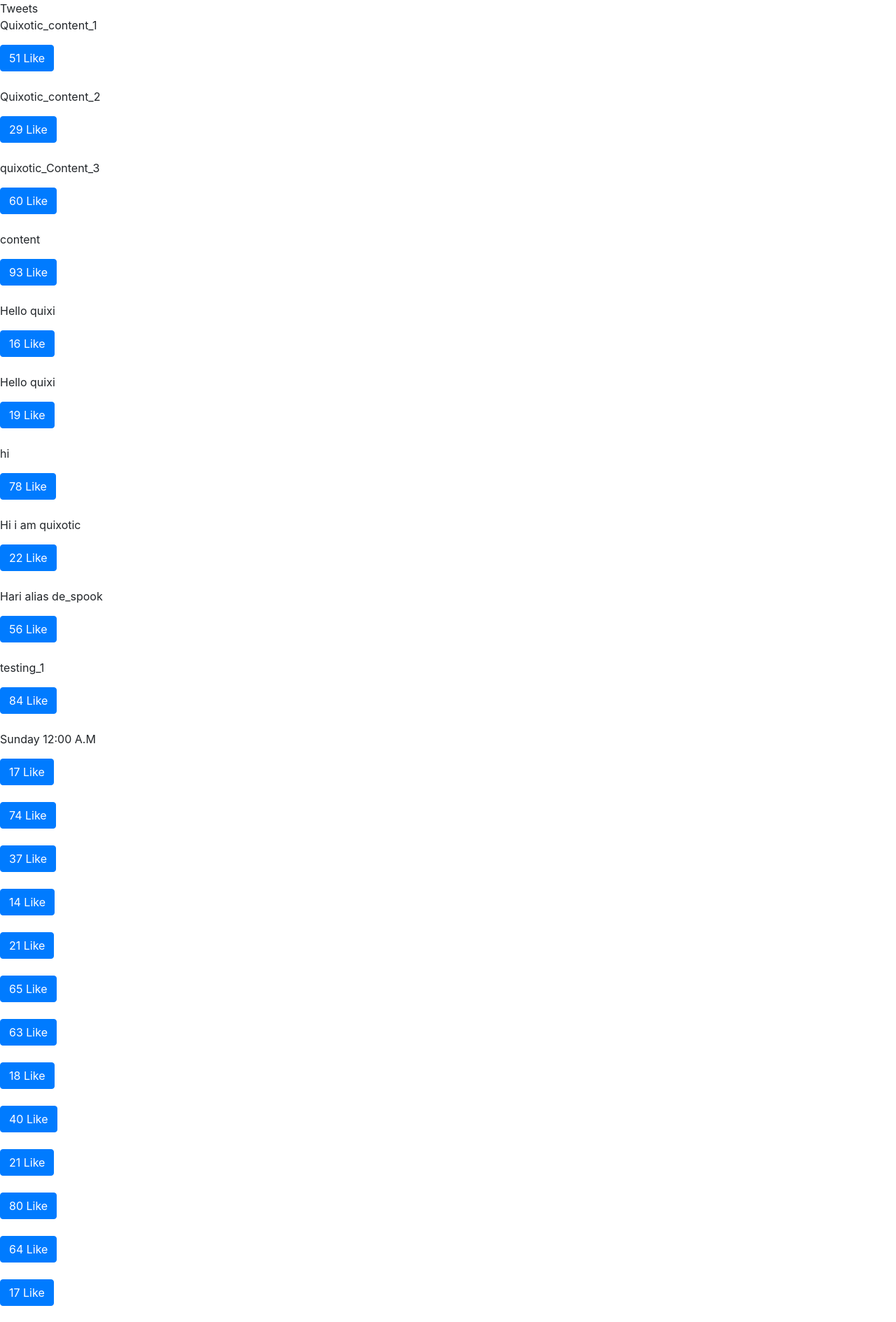
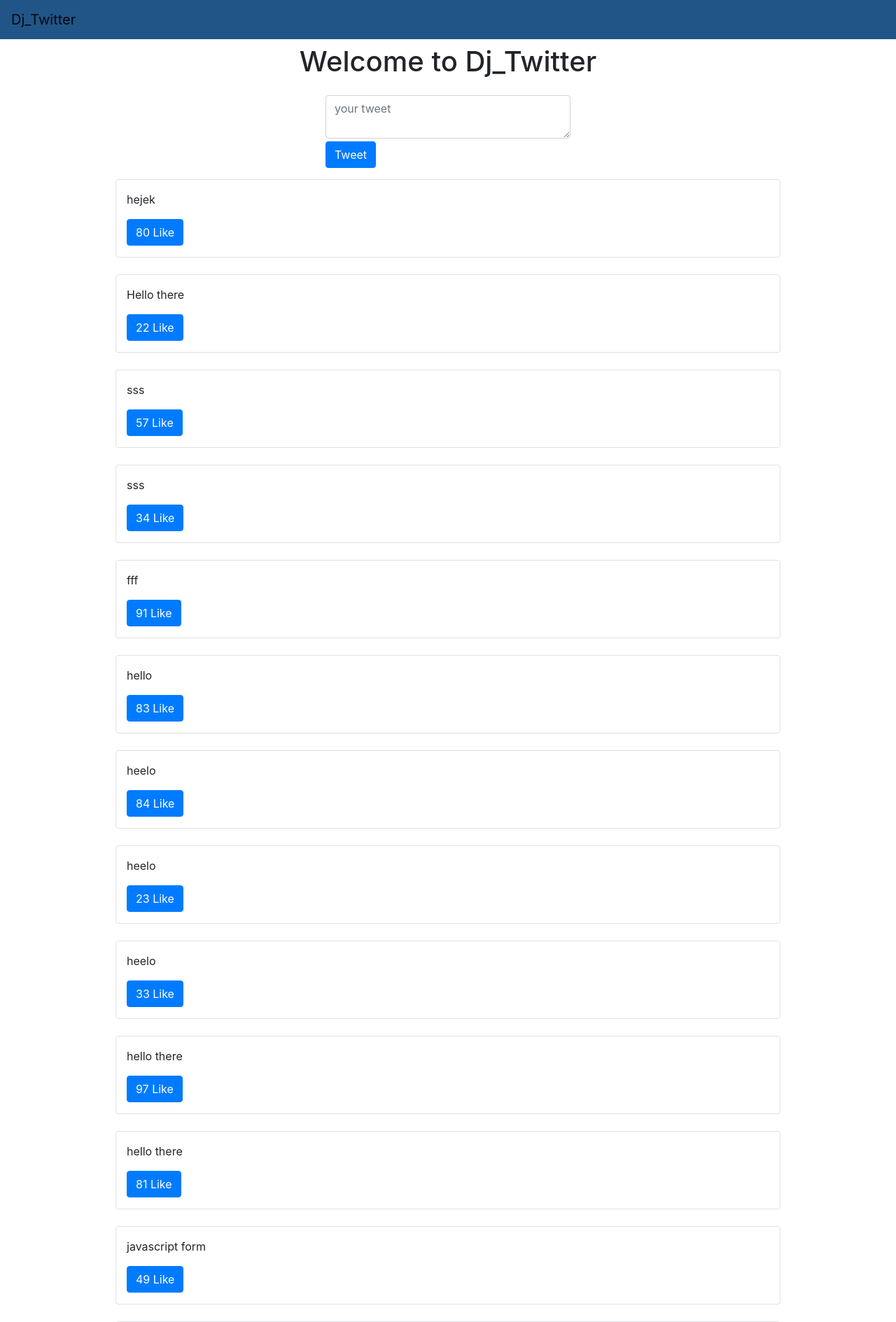
Before and after one commit to kvimalraj06/Django_twitter_clone, a Django app: page / in a window 1280 px wide. Shown: the top 1889 px of the page at 70% size. Run offline with Django 3.2, Linux system fonts and the light colour scheme; data comes from the database, SQL or seed files in the repository; both versions use the stored data as it was after the commit; data that the repository does not hold is empty; some libraries are stand-ins or nearby versions.

Commit message:
twitter_clone

```diff
--- /dev/null
+++ b/templates/Components/form.html
@@ -0,0 +1,4 @@
+<form method="POST"> {% csrf_token %}
+    {{form.as_p}}
+    <button type = "submit" class = "btn btn-secondary">Save</button>
+</form>
--- /dev/null
+++ b/templates/Components/navbar.html
@@ -0,0 +1,41 @@
+<nav class="navbar navbar-expand-lg navbar-light bg-dj_twitter mb-2">
+    <a class="navbar-brand" href="/">Dj_Twitter</a>
+    <button class="navbar-toggler" type="button" data-toggle="collapse" data-target="#navbarSupportedContent" aria-controls="navbarSupportedContent" aria-expanded="false" aria-label="Toggle navigation">
+      <span class="navbar-toggler-icon"></span>
+    </button>
+
+    <style>
+      .bg-dj_twitter {
+          background-color: #215588!important;;
+      }
+    </style>
+
+    <div class="collapse navbar-collapse d-none" id="navbarSupportedContent">
+      <ul class="navbar-nav mr-auto d-none"">
+        <li class="nav-item active">
+          <a class="nav-link" href="#">Home <span class="sr-only">(current)</span></a>
+        </li>
+        <li class="nav-item">
+          <a class="nav-link" href="#">Link</a>
+        </li>
+        <li class="nav-item dropdown">
+          <a class="nav-link dropdown-toggle" href="#" id="navbarDropdown" role="button" data-toggle="dropdown" aria-haspopup="true" aria-expanded="false">
+            Dropdown
+          </a>
+          <div class="dropdown-menu" aria-labelledby="navbarDropdown">
+            <a class="dropdown-item" href="#">Action</a>
+            <a class="dropdown-item" href="#">Another action</a>
+            <div class="dropdown-divider"></div>
+            <a class="dropdown-item" href="#">Something else here</a>
+          </div>
+        </li>
+        <li class="nav-item d-none"">
+          <a class="nav-link disabled" href="#" tabindex="-1" aria-disabled="true">Disabled</a>
+        </li>
+      </ul>
+      <form class="form-inline my-2 my-lg-0 d-none">
+        <input class="form-control mr-sm-2" type="search" placeholder="Search" aria-label="Search">
+        <button class="btn btn-outline-success my-2 my-sm-0" type="submit">Search</button>
+      </form>
+    </div>
+  </nav>
--- a/templates/base.html
+++ b/templates/base.html
@@ -11,8 +11,12 @@
     <title>Quixotic</title>
   </head>
   <body>
+    {% include "Components/navbar.html" %}
+
+    <div class = "container">
     {% block content %}
     {% endblock content %}
+    </div>
 
     <!-- Optional JavaScript -->
     <!-- jQuery first, then Popper.js, then Bootstrap JS -->
--- a/templates/pages/home.html
+++ b/templates/pages/home.html
@@ -1,30 +1,94 @@
 {% extends 'base.html' %}
 
 {% block content %}
-Tweets
 
-<div id = "tweets">
+<div class = "row text-center mb-3">
+    <div class = "col">
+        <h1>Welcome to Dj_Twitter</h1>
+    </div>
+</div>
+
+<div class = "row mb-3">
+    <div class = "col-md-4 mx-auto col-10">
+        <form class = "form" id = "form_element" method = "POST" action = "/tweet_create/">{% csrf_token %}
+            <input type='hidden' value= '/' name = 'next' />
+            <textarea required class='form-control mb-1' name = 'content' placeholder="your tweet"></textarea>
+            <button type='submit' class= 'btn btn-primary'>Tweet</button>
+        </form>
+    </div>
+</div>
+
+<div class = 'row' id = "tweets">
     Empty
 </div>
 
-<script>
-    var tweets = document.getElementById("tweets")
 
 
-    const xhr = new XMLHttpRequest() // xhr = some_class
-    const method = "GET" // get method
-    const url = "/tweets"
-    const responsetype = "json"
+<script>
+    const form_el = document.getElementById("form_element")
+
+    form_el.addEventListener("submit", handletweetcreateformsubmit)
+
+    function handletweetcreateformsubmit(event){
+        event.preventDefault()
+        const myform = event.target
+        const form_data = new FormData(myform)
+        const url = myform.getAttribute('action')
+        const method = myform.getAttribute('method')
+        const xhr = new XMLHttpRequest()
+        xhr.open(method, url)
+        xhr.onload = function(){
+            const server_response = xhr.response
+            console.log(server_response)
+            const tweet_el = document.getElementById("tweets")
+            Load_tweets(tweet_el)
+            myform.reset()
+        }
+        xhr.send(form_data)
+    }
+
+
+    const tweet_el = document.getElementById("tweets")
+
+    function Load_tweets(tweet_el){
+        const xhr = new XMLHttpRequest() // xhr = some_class
+        const method = "GET" // get method
+        const url = "/tweets"
+        const responsetype = "json"
+        xhr.responseType = responsetype
+        xhr.open(method, url)
+        xhr.onload = function() {
+            server_response = xhr.response
+            var list_items =server_response.response // to get the response key values from list view
+            var finalstr = ""
+            var i;
+            for (i=0; i<list_items.length; i++){
+                var current_item = Tweetformat(list_items[i])
+                finalstr += current_item
+            }
+            tweet_el.innerHTML = finalstr
+
+        }
+        xhr.send()
+
+    }
+    Load_tweets(tweet_el)
+
+    function LikeHandler(tweet_id, cur_tweet_count){
+        //tweet.likes += 1
+        console.log(tweet_id, cur_tweet_count)
+
+    }
 
     function LikeBtn(tweet){
 
-        return "<button class= 'btn btn-primary'>" + tweet.likes + " " + "Like</button>"
+        return "<button class= 'btn btn-primary' onclick = LikeHandler(" + tweet.id + "," + tweet.likes + ")>" + tweet.likes + " " + "Like</button>"
 
     }
 
     function Tweetformat(tweet){
 
-        var formatted_tweet = "<div class = 'mb-4' id = 'tweet-" + tweet.id +
+        var formatted_tweet = "<div class = 'col-12 border col-md-10 mx-auto rounded py-3 mb-4' id = 'tweet-" + tweet.id +
          "'><p>" + tweet.content + "</p><div class = 'btn-group'>" +
          LikeBtn(tweet) +
          "</div></div>"
@@ -32,21 +96,7 @@
     }
 
 
-    xhr.responseType = responsetype
-    xhr.open(method, url)
-    xhr.onload = function() {
-        server_response = xhr.response
-        var list_items =server_response.response // to get the response key values from list view
-        var finalstr = ""
-        var i;
-        for (i=0; i<list_items.length; i++){
-            var current_item = Tweetformat(list_items[i])
-            finalstr += current_item
-        }
-        tweets.innerHTML = finalstr
 
-    }
-    xhr.send()
 
 </script>
 
--- a/tweets/views.py
+++ b/tweets/views.py
@@ -1,16 +1,33 @@
-from django.shortcuts import render
-from django.http import HttpResponse, JsonResponse
+from django.conf import settings
+from django.shortcuts import render, redirect
+from django.http import HttpResponse, JsonResponse, HttpResponseRedirect
+from django.utils.http import is_safe_url
 import random
 
 from .models import Tweets
+from .form import TweetForm
+
+ALLOWED_HOSTS = settings.ALLOWED_HOSTS
 
 def home_view(request, *args, **kwargs):
     #return HttpResponse("<h1>Quixotic_programmer</h1>")
     return render(request, "pages/home.html")
 
+def tweet_create_view(request, *args, **kwargs):
+    form = TweetForm(request.POST or None)
+    next_url = request.POST.get("next") or None
+    if form.is_valid():
+        obj = form.save(commit = False)
+        obj.save()
+        if next_url != None and is_safe_url(next_url, ALLOWED_HOSTS):
+            return redirect(next_url)
+        form = TweetForm()
+    return render(request, "Components/form.html", context={'form': form})
+
 def list_view(request, *args, **kwargs):
     qs = Tweets.objects.all()
     tweet_list = [{"id":x.id, "content": x.content, "likes" : random.randint(10, 100)} for x in qs]
+    tweet_list.reverse()
     data = {
         "response" : tweet_list
     }
--- a/twitter_django/urls.py
+++ b/twitter_django/urls.py
@@ -16,11 +16,12 @@
 from django.contrib import admin
 from django.urls import path
 
-from tweets.views import home_view, tweet_detailed_view, list_view
+from tweets.views import home_view, tweet_detailed_view, list_view, tweet_create_view
 
 urlpatterns = [
     path('admin/', admin.site.urls),
     path('tweets/', list_view),
+    path('tweet_create/', tweet_create_view),
     path('details/<int:tweet_id>', tweet_detailed_view),
     path('', home_view),
 ]
```
Also changed, not shown: tweets/form.py (added, +21 -0 lines), db.sqlite3, templates/Components/footer.html (added).
